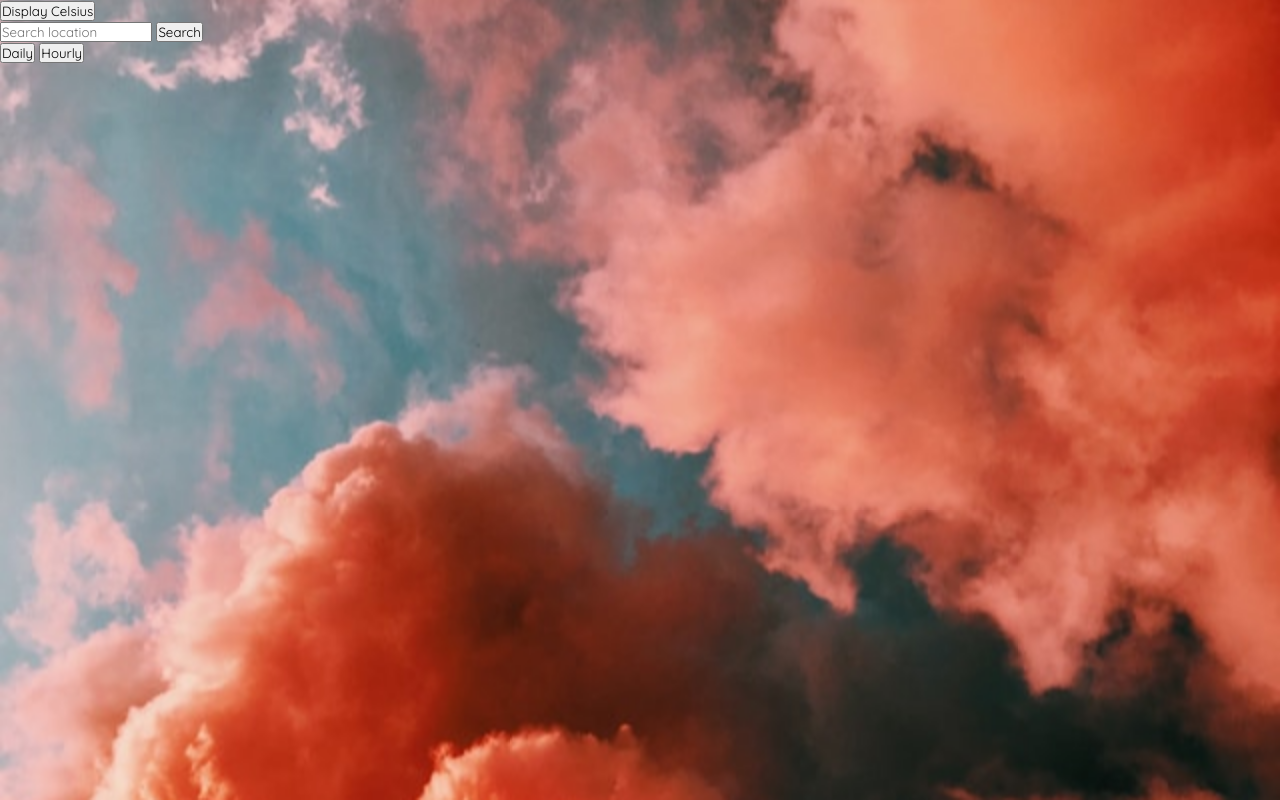
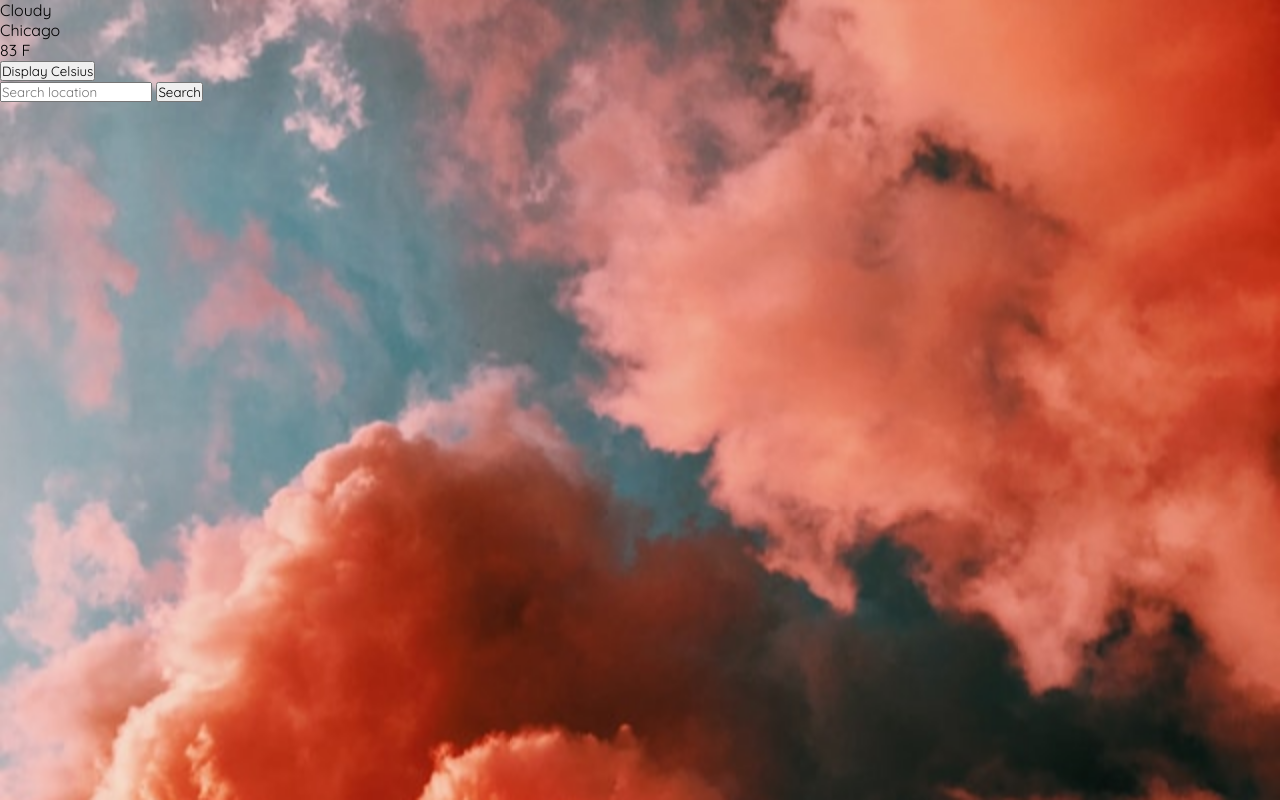
Before and after one commit to Apurcell88/weather-app, a website built with webpack: page dist/index.html in a window 1280 px wide. Built offline with nearby package versions, Linux system fonts and the light colour scheme; files whose address does not match are found by name.

Commit message:
Added a ul and some items inside of it in the HTML file.

```diff
--- a/dist/index.html
+++ b/dist/index.html
@@ -15,23 +15,34 @@
         <div class="main">
             <div class="weather-conditions-container">
                 <div class="main-weather-info">
+                    <ul class="location-info-list">
+                        <li class="location-info">Cloudy</li>
+                        <li class="location-info">Chicago</li>
+                        <li class="location-info">83 F</li>
                         <button class="toggle-fahren-celsius">Display Celsius</button>
                         <form>
                             <label for="fahren-celsius"></label>
                             <input data-location type="text" id="fahren-celsius" name="fahren-celsius" required placeholder="Search location">
                             <button data-search-btn class="search">Search</button>
                         </form>
+                    </ul>
+
+
                 </div>
-                <div class="weather-snippets"></div>
+                <div class="weather-snippets">
+                    <ul class="weather-info-list">
+
+                    </ul>
                 </div>
-            <div class="daily-weather-container">
+            </div>
+            <!-- <div class="daily-weather-container">
                 <div class="daily-hourly-btn-container">
                     <button>Daily</button>
                     <button>Hourly</button>
                 </div>
                 <div class="days-container"></div>
                 <div class="temps-container"></div>
-            </div>
+            </div> -->
         </div>
 
 
```
Lines whose indentation alone changed are shown as unchanged.
